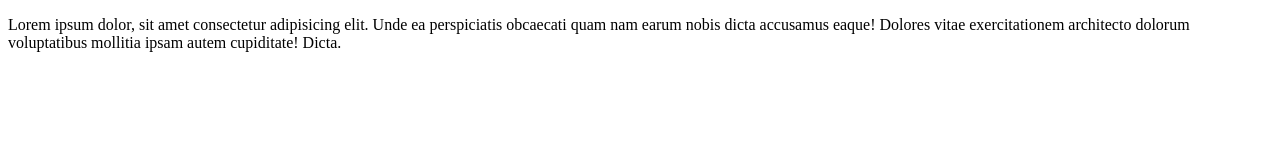
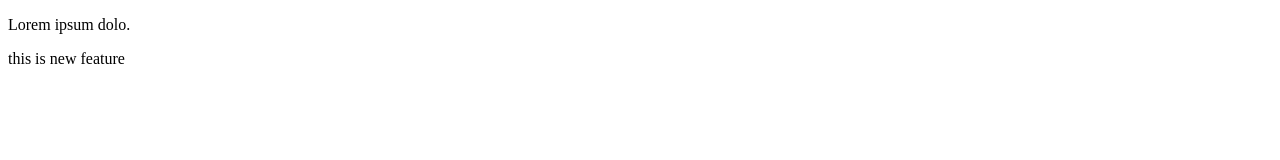
Before and after one commit to riyasingh24-wq/learning-javascript, a plain HTML site: page localrepo/index.html in a window 1280 px wide. Drawn offline with Linux system fonts and the light colour scheme.

Commit message:
Add new feature

```diff
--- a/localrepo/index.html
+++ b/localrepo/index.html
@@ -6,6 +6,7 @@
       <title>Document</title>
 </head>
 <body>
-      <p>Lorem ipsum dolor, sit amet consectetur adipisicing elit. Unde ea perspiciatis obcaecati quam nam earum nobis dicta accusamus eaque! Dolores vitae exercitationem architecto dolorum voluptatibus mollitia ipsam autem cupiditate! Dicta.</p>
+      <p>Lorem ipsum dolo.</p>
+      <p>this is new feature</p>
 </body>
 </html>
```
